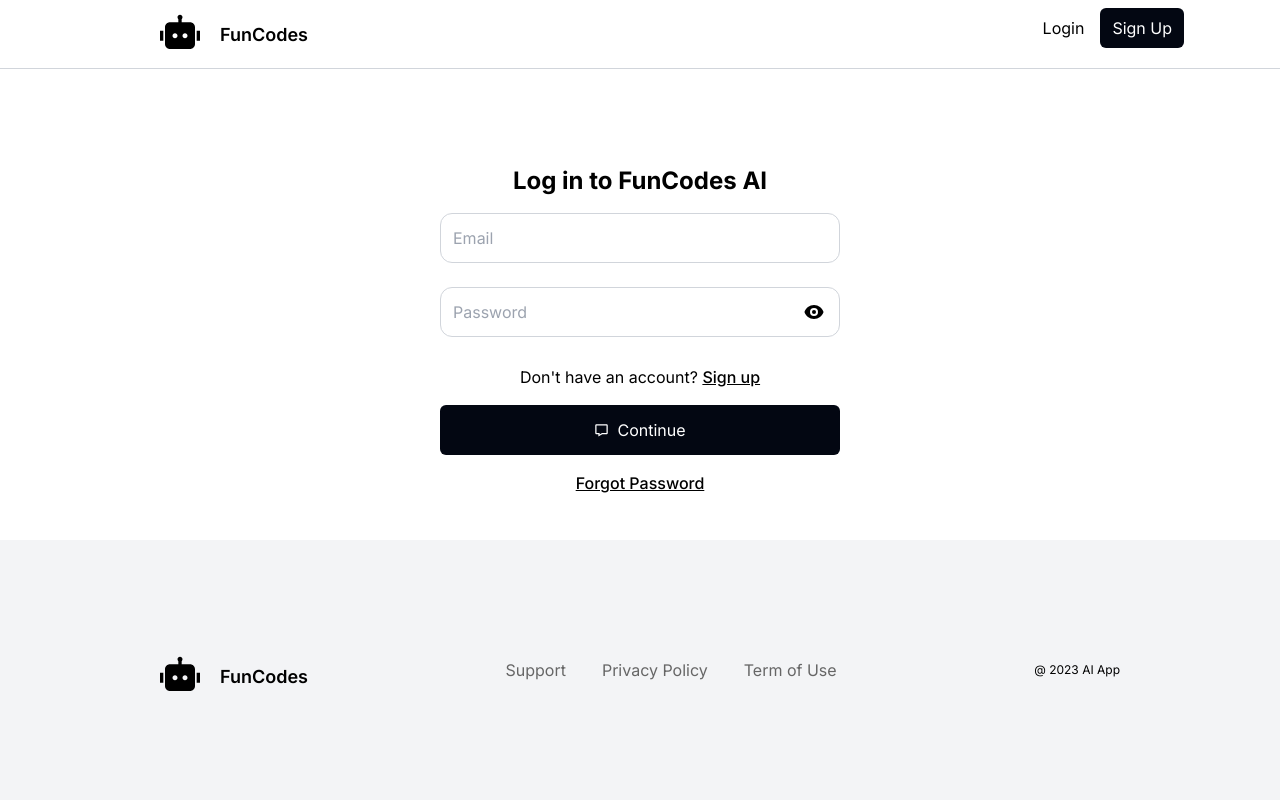
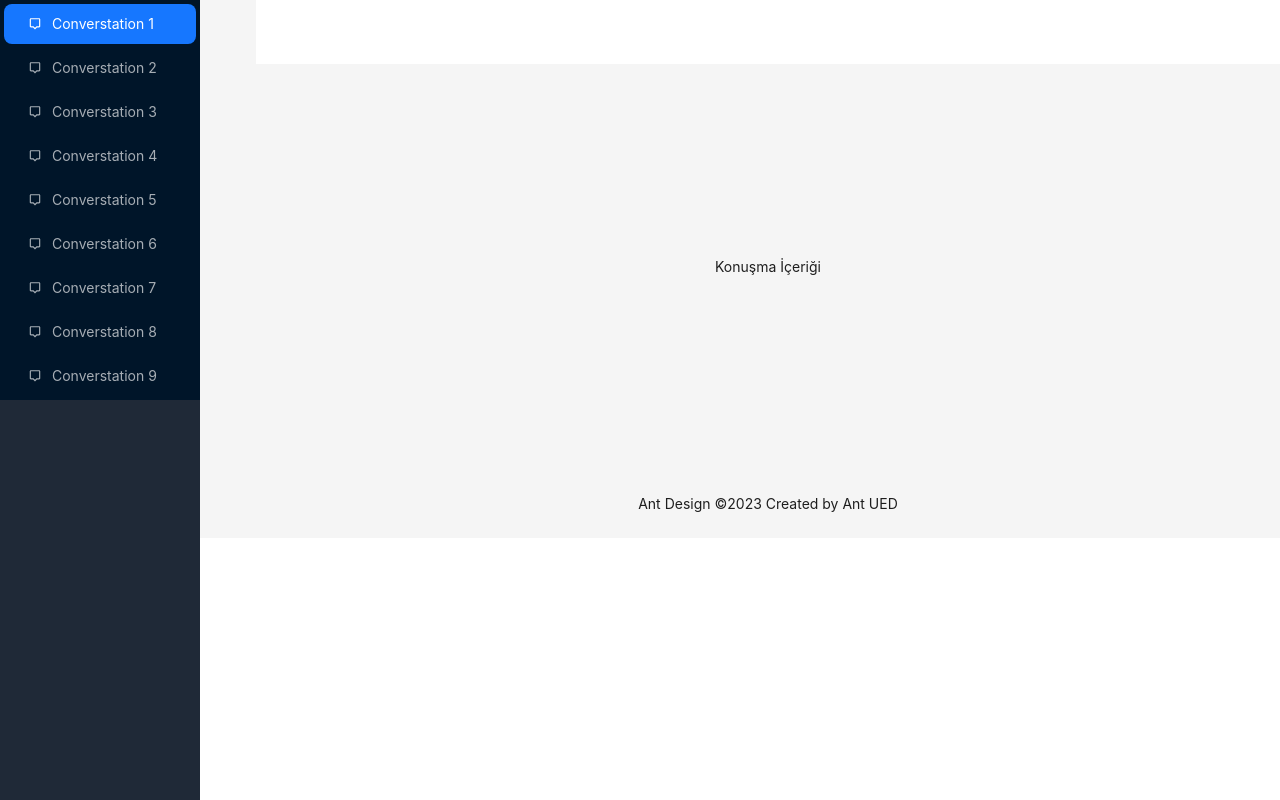
Before and after one commit to mehmetakifkucukkaya/chat-frontend, a React (Vite) app: page /conversation in a window 1280 px wide. Built offline with nearby package versions, Linux system fonts and the light colour scheme.

Commit message:
Created Converstation page

```diff
--- a/package.json
+++ b/package.json
@@ -14,7 +14,8 @@
     "axios": "^1.6.0",
     "react": "^18.2.0",
     "react-dom": "^18.2.0",
-    "react-icons": "^4.11.0"
+    "react-icons": "^4.11.0",
+    "react-router-dom": "^6.18.0"
   },
   "devDependencies": {
     "@types/react": "^18.2.15",
--- a/src/App.tsx
+++ b/src/App.tsx
@@ -1,15 +1,17 @@
-import Login from "./pages/Login"
-
+import { BrowserRouter as Router, Routes, Route } from 'react-router-dom';
+import Converstation from "./pages/Converstation";
+import Login from "./pages/Login";
 
 function App() {
-
-
   return (
-    <>
-      <Login />
-
-    </>
-  )
+    <Router>
+      <Routes>
+        {/* Diğer sayfalar buraya eklenir */}
+        <Route path="/" element={<Login />} />
+        <Route path="/conversation" element={<Converstation />} />
+      </Routes>
+    </Router>
+  );
 }
 
-export default App
+export default App;
--- a/src/components/LoginForm.tsx
+++ b/src/components/LoginForm.tsx
@@ -2,10 +2,12 @@ import { ChangeEventHandler, MouseEventHandler, useState } from 'react'
 import { HiEyeOff, HiEye } from 'react-icons/hi'
 import { BiMessage } from 'react-icons/bi'
 import axios from 'axios';
+import { useNavigate } from 'react-router-dom';
 
 const LoginForm = () => {
 
     //TODO: Validate işlemleri yapılacak
+    const navigate = useNavigate();
 
     const [showPassword, setShowPassword] = useState<boolean>(false);
     const [email, setEmail] = useState<string>('');
@@ -35,6 +37,8 @@ const LoginForm = () => {
 
                 //* Kontrol amaçlı yazdırıldı.
                 console.log(localStorage.getItem('token'));
+
+                navigate('/conversation');
             })
             .catch(function (error) {
                 console.log(error);
--- /dev/null
+++ b/src/pages/Converstation.tsx
@@ -0,0 +1,45 @@
+import React from 'react';
+
+import type { MenuProps } from 'antd';
+import { Layout, Menu, theme } from 'antd';
+import { BiMessageAlt } from 'react-icons/bi';
+
+const { Header, Content, Footer, Sider } = Layout;
+
+// TODO: Lenght => User'a ait coseverstation sayısı olacak.
+const items: MenuProps['items'] = Array.from({ length: 9 }, (_, index) => ({
+    key: String(index + 1),
+    icon: <BiMessageAlt />,
+    label: `Converstation ${index + 1}`,
+}));
+
+const Converstation: React.FC = () => {
+    const {
+        token: { colorBgContainer },
+    } = theme.useToken();
+
+    return (
+        <Layout className="flex">
+            <Sider
+                className=" overflow-auto h-screen fixed left-0 top-0 bottom-0 bg-gray-800"
+            >
+                <div className="demo-logo-vertical" />
+                <Menu theme="dark" mode="inline" defaultSelectedKeys={['1']} items={items} />
+            </Sider>
+            <Layout className="site-layout ml-64">
+                <Header className="p-0" style={{ background: colorBgContainer }} />
+                <Content className="m-24 overflow-visible">
+                    <div className={`p-24 text-center ${colorBgContainer}`}>
+                        <p>Konuşma İçeriği</p>
+                        {
+
+                        }
+                    </div>
+                </Content>
+                <Footer className="text-center">Ant Design ©2023 Created by Ant UED</Footer>
+            </Layout>
+        </Layout>
+    );
+};
+
+export default Converstation;
```
Also changed, not shown: 1 other file (tests, documents, lock files or other folders).
